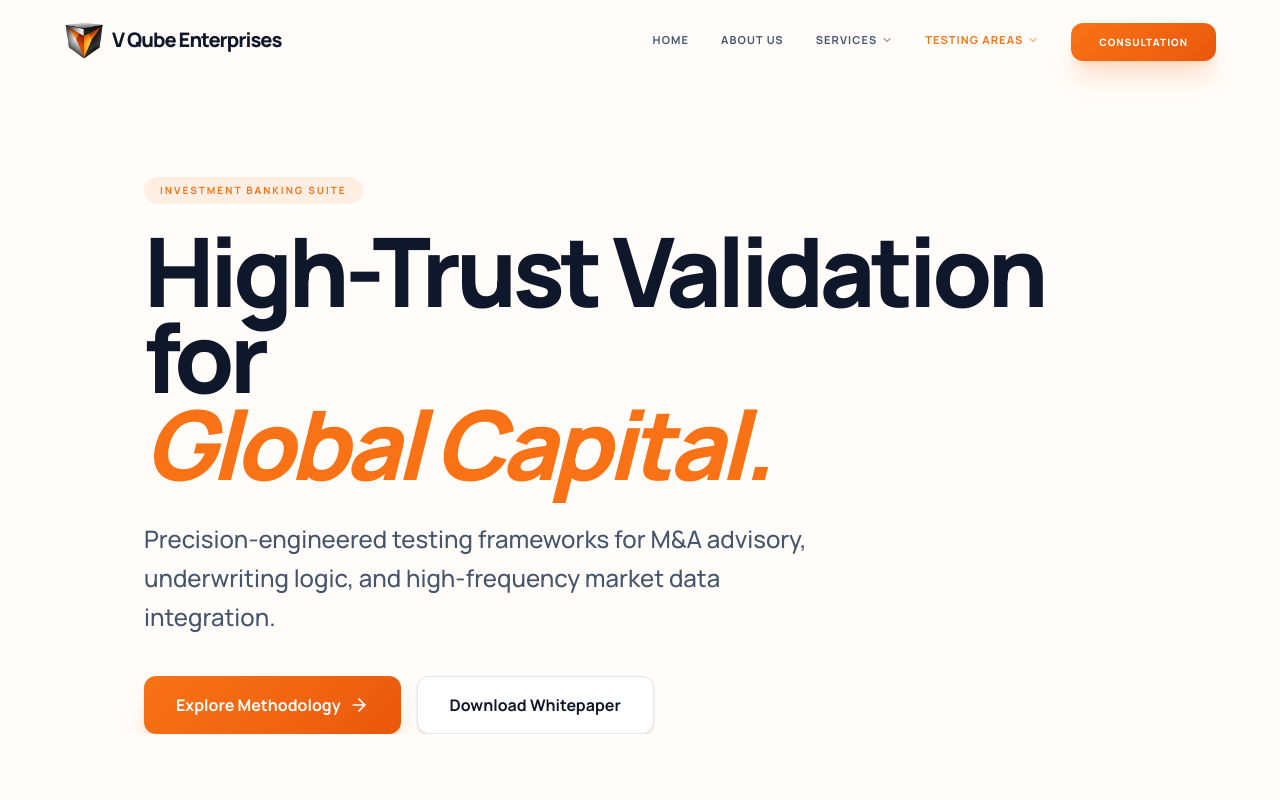
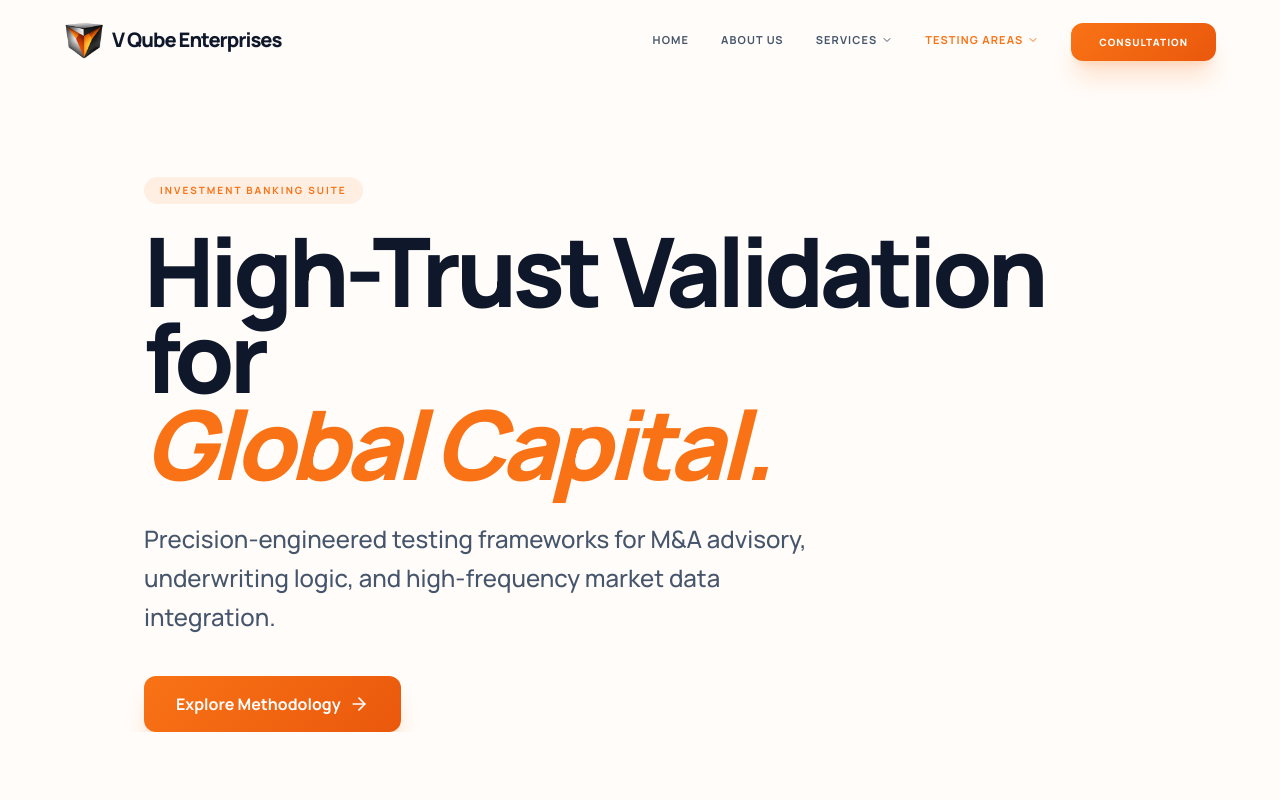
Before and after one commit to NrGjoe846/v-qube, a React (Vite) app: page /testing/investment-banking in a window 1280 px wide. Shown: the top 800 px of the page. Built offline with nearby package versions, Linux system fonts and the light colour scheme.

Commit message:
refactor: remove whitepaper download buttons and clean up formatting in InvestmentBanking page

```diff
--- a/src/pages/InvestmentBanking.tsx
+++ b/src/pages/InvestmentBanking.tsx
@@ -55,7 +55,7 @@ export default function InvestmentBanking() {
               Investment Banking Suite
             </span>
             <h1 className="text-6xl md:text-8xl font-black tracking-tighter text-slate-900 mb-8 leading-[0.9]">
-              High-Trust Validation for <br/>
+              High-Trust Validation for <br />
               <span className="text-primary italic">Global Capital.</span>
             </h1>
             <p className="text-xl md:text-2xl text-slate-600 leading-relaxed max-w-2xl mb-10 font-medium">
@@ -65,9 +65,6 @@ export default function InvestmentBanking() {
               <button className="orange-gradient text-white px-8 py-4 rounded-xl font-bold flex items-center gap-2 shadow-xl shadow-primary/20 hover:scale-105 transition-all">
                 Explore Methodology
                 <ArrowRight className="w-5 h-5" />
-              </button>
-              <button className="bg-white text-slate-900 border border-slate-200 px-8 py-4 rounded-xl font-bold hover:bg-slate-50 transition-all shadow-sm">
-                Download Whitepaper
               </button>
             </div>
           </motion.div>
@@ -107,7 +104,7 @@ export default function InvestmentBanking() {
               <div className="w-16 h-16 bg-white/20 rounded-2xl flex items-center justify-center mb-6">
                 <FileText className="text-white w-8 h-8" />
               </div>
-              <h3 className="text-2xl font-black mb-4 tracking-tight">Underwriting <br/>Logic</h3>
+              <h3 className="text-2xl font-black mb-4 tracking-tight">Underwriting <br />Logic</h3>
               <p className="text-white/70 text-sm leading-relaxed">
                 Securitization and issuance workflow validation.
               </p>
@@ -246,9 +243,6 @@ export default function InvestmentBanking() {
               <Link to="/contact" className="bg-primary text-white px-10 py-5 rounded-2xl font-black text-lg hover:scale-105 transition-transform shadow-2xl shadow-primary/40">
                 Schedule a Consultation
               </Link>
-              <button className="bg-white/5 border border-white/10 text-white px-10 py-5 rounded-2xl font-black text-lg hover:bg-white/10 transition-colors">
-                Technical Whitepaper
-              </button>
             </div>
           </div>
           <div className="absolute right-0 top-0 h-full w-1/2 bg-gradient-to-l from-primary/20 to-transparent pointer-events-none"></div>
```
